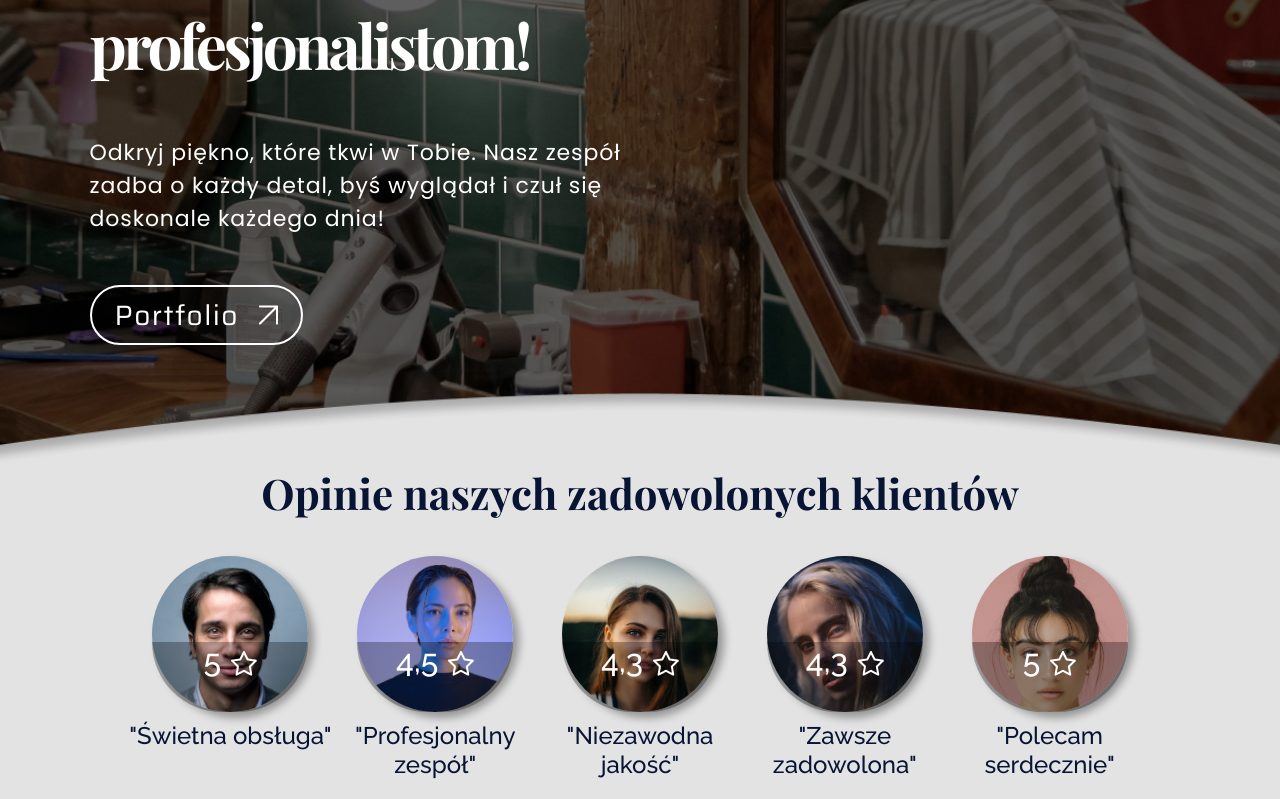
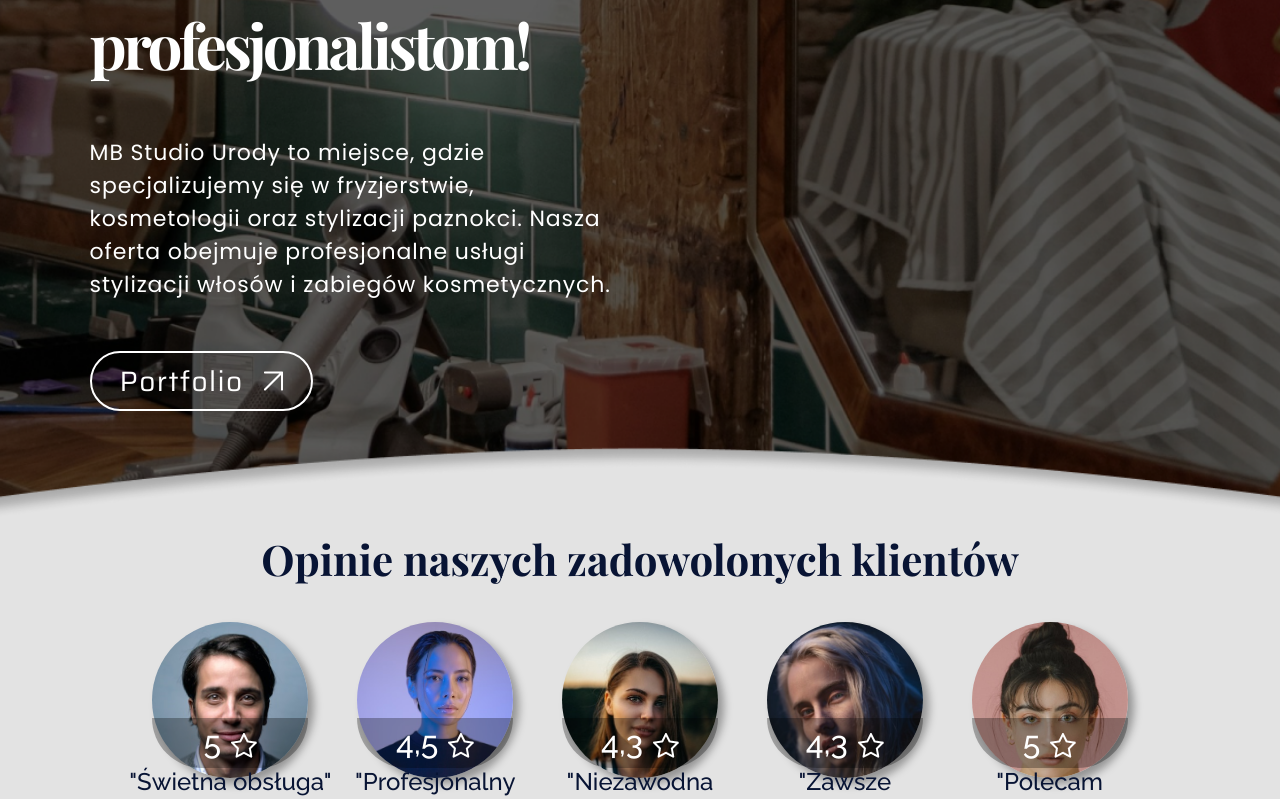
Before and after one commit to kwasnakiwi/Fryzjer_page, a React (Vite) app: page / in a window 1280 px wide. Shown: the part 280-1079 px from the top of the page. Built offline with nearby package versions, Linux system fonts and the light colour scheme; a web font is replaced by a local one.

Commit message:
added few changes

```diff
--- a/src/sites/HomePage.jsx
+++ b/src/sites/HomePage.jsx
@@ -27,13 +27,13 @@ function HomePage() {
       <div className="center-container">
         <div className="web-top">
             <div className='web-top-text'>
-            <h1 className="web-top-title">Wyraź swój styl – zaufaj profesjonalistom!</h1>
+            <h1 className="web-top-title">MB Studio Urody – zaufaj profesjonalistom!</h1>
             <p className="web-top-desc">
-              Odkryj piękno, które tkwi w Tobie. Nasz
-              zespół zadba o każdy detal, byś wyglądał
-              i czuł się doskonale każdego dnia!
+              MB Studio Urody to miejsce, gdzie specjalizujemy się w fryzjerstwie,
+              kosmetologii oraz stylizacji paznokci. Nasza oferta obejmuje
+              profesjonalne usługi stylizacji włosów i zabiegów kosmetycznych.
             </p>
-            <Link to='/portfolio'><button className="btn1">Portfolio<img src={arrow1}/></button></Link>
+            <Link to='/portfolio' className="btn1">Portfolio<img src={arrow1}/></Link>
           </div>
         </div>
         <main>
@@ -113,10 +113,8 @@ function HomePage() {
                 </div>
                 </div>
               </div>
-              <Link to='/uslugi/strzyzenie'>
-                <button className='btn2'>
+              <Link  className='btn2' to='/uslugi/strzyzenie'>
                   Zobacz wszystkie uslugi<img src={arrow3}/>
-                </button>
               </Link>
             </div>
             <div className='ppl-box'>
--- a/src/sites/Uslugi_sites/Usluga1.jsx
+++ b/src/sites/Uslugi_sites/Usluga1.jsx
@@ -54,7 +54,7 @@ function Usluga1() {
 					</div>
 				</div>
 				<div className='button'>
-					<Link to='/cennik/strzyzenie'><button className='uslugi-btn'>Zobacz ceny<img src={arrow}/></button></Link>
+					<Link to='/cennik/strzyzenie' className='uslugi-btn'>Zobacz ceny<img src={arrow}/></Link>
 				</div>
 			</main>
 		</div>
--- a/src/sites/Uslugi_sites/Usluga2.jsx
+++ b/src/sites/Uslugi_sites/Usluga2.jsx
@@ -54,7 +54,7 @@ function Usluga2() {
 					</div>
 				</div>
 				<div className='button'>
-					<Link to='/cennik/strzyzenie'><button className='uslugi-btn'>Zobacz ceny<img src={arrow}/></button></Link>
+				<Link to='/cennik/strzyzenie' className='uslugi-btn'>Zobacz ceny<img src={arrow}/></Link>
 				</div>
 			</main>
 		</div>
--- a/src/sites/Uslugi_sites/Usluga3.jsx
+++ b/src/sites/Uslugi_sites/Usluga3.jsx
@@ -54,7 +54,7 @@ function usluga3() {
 					</div>
 				</div>
 				<div className='button'>
-					<Link to='/cennik/strzyzenie'><button className='uslugi-btn'>Zobacz ceny<img src={arrow}/></button></Link>
+				<Link to='/cennik/strzyzenie' className='uslugi-btn'>Zobacz ceny<img src={arrow}/></Link>
 				</div>
 			</main>
 		</div>
--- a/src/styles/Cennik.css
+++ b/src/styles/Cennik.css
@@ -1,5 +1,5 @@
 .web-top3{
-    background-image: url(/src/assets/images/tlo3.png);
+    background-image: url(/src/assets/images/cennik_tlo.png);
     background-position: center;
     background-repeat: no-repeat;
     background-size: cover;
--- a/src/styles/HomePage.css
+++ b/src/styles/HomePage.css
@@ -41,6 +41,7 @@
     gap: 20px;
     align-items: center;
     margin-top: 50px;
+    max-width: 173px;
 }
 .btn1:hover{
     background-color: rgba(255, 255, 255, 0.253);
@@ -68,6 +69,7 @@
 .opinion{
     text-align: center;
 }
+
 .opinion-cont{
     font-family: Raleway;
     font-size: 24px;
@@ -95,8 +97,10 @@
     margin: auto;
     border-bottom-left-radius: 100px;
     border-bottom-right-radius: 100px;
-    transform: translateY(-74px);
-    height: 70px;
+    transform: translateY(-64px);
+    height: 50px;
+    display: flex;
+    align-items: center;
 }
 .description img{
     width: 664px;
@@ -190,6 +194,7 @@
     margin-top: -30px;
     transition: 0.3s;
     cursor: pointer;
+    max-width: 460px;
 }
 .btn2:hover{
     background-color: rgba(255, 255, 255, 0.253);
--- a/src/styles/Kontakt.css
+++ b/src/styles/Kontakt.css
@@ -7,7 +7,7 @@
 .contact-icons{
     display: flex;
     justify-content: space-around;
-    transform: translateY(120px);
+    transform: translateY(80px);
 }
 .contact-icons div{
     text-align: center;
--- a/src/styles/Uslugi.css
+++ b/src/styles/Uslugi.css
@@ -1,5 +1,5 @@
 .web-top4{
-    background-image: url(/src/assets/images/Obraz.png);
+    background-image: url(/src/assets/images/uslugi_tlo.png);
 }
 .site-navbar2{
     grid-template-columns: 1fr 1fr 1fr;
@@ -28,6 +28,7 @@
 .button{
     margin: 100px 0;
 }
+
 .uslugi-btn{
     display: flex;
     justify-content: center;
@@ -45,6 +46,8 @@
     transition: 300ms;
     cursor: pointer;
     box-shadow: 6px 6px 4px 0px rgba(0, 0, 0, 0.5);
+    color: black;
+    max-width: 320px;
 }
 .uslugi-btn:hover{
     background-color: rgba(0, 0, 0, 0.071);
```
Also changed, not shown: src/assets/images/cennik_tlo.png (added), src/assets/images/uslugi_tlo.png (added).
